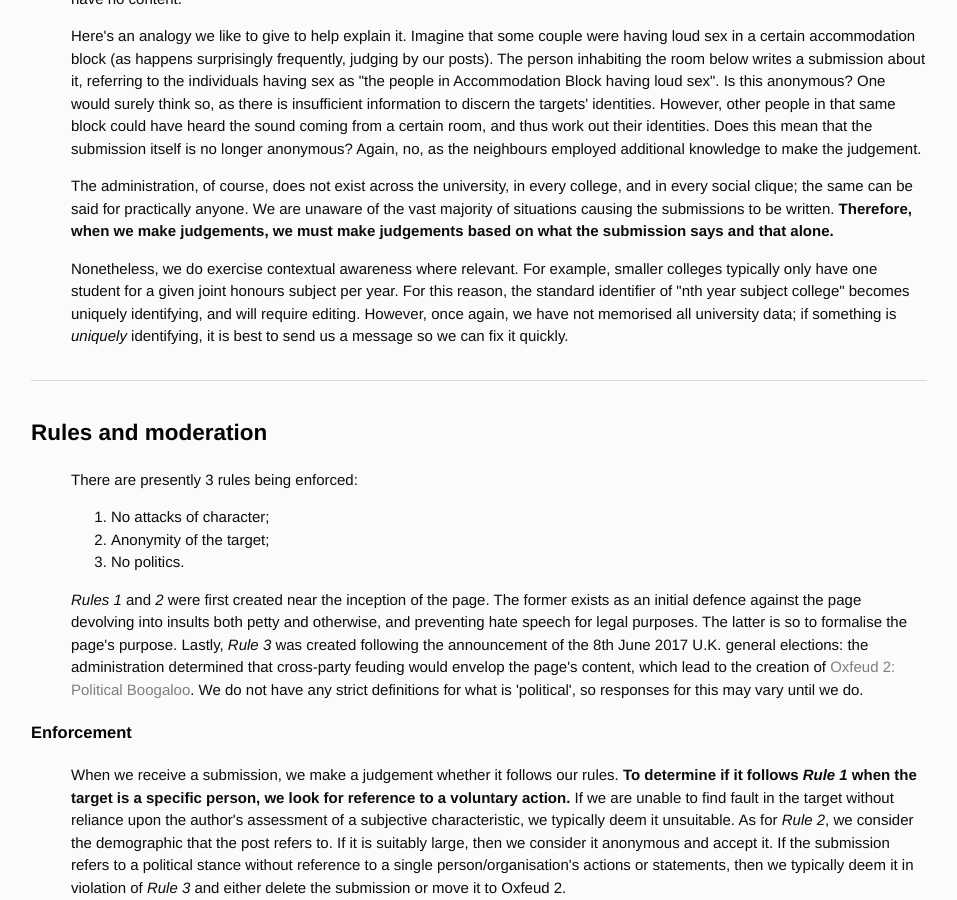
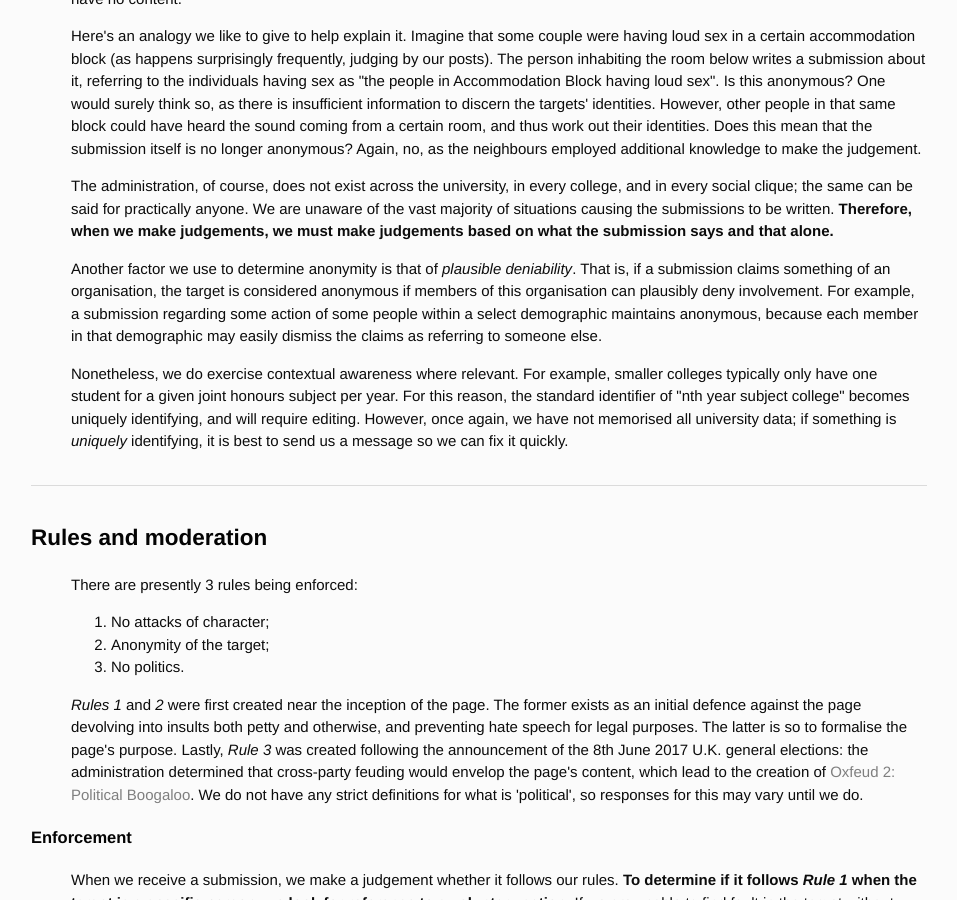
Before and after one commit to Oxfeud/oxfeud.github.io, a Jekyll site: the page built from index.html, in a window 1280 px wide and 900 px high, scrolled down 3833 px. Shown: the whole window, without its empty margins (161-1118 px from the left). Built offline with Jekyll 4.4.1, drawn with Linux system fonts in a browser that asks for light colours.

Commit message:
Create index.html

```diff
--- a/index.html
+++ b/index.html
@@ -99,6 +99,7 @@ title: Oxfeud - FAQ
 	<p>The first rule implemented was that of anonymity. All submissions' authors are not included when posted, to the extent that we typically adjust submissions in case they are signed-off with name. Moreover, we believe that submissions' targets should remain anonymous to the general public. This does not mean that no information should be given; if there were no identifiers, we would have no content.</p>
 	<p>Here's an analogy we like to give to help explain it. Imagine that some couple were having loud sex in a certain accommodation block (as happens surprisingly frequently, judging by our posts). The person inhabiting the room below writes a submission about it, referring to the individuals having sex as "the people in Accommodation Block having loud sex". Is this anonymous? One would surely think so, as there is insufficient information to discern the targets' identities. However, other people in that same block could have heard the sound coming from a certain room, and thus work out their identities. Does this mean that the submission itself is no longer anonymous? Again, no, as the neighbours employed additional knowledge to make the judgement.</p>
 	<p>The administration, of course, does not exist across the university, in every college, and in every social clique; the same can be said for practically anyone. We are unaware of the vast majority of situations causing the submissions to be written. <b>Therefore, when we make judgements, we must make judgements based on what the submission says and that alone.</b></p>
+	<p>Another factor we use to determine anonymity is that of <i>plausible deniability</i>. That is, if a submission claims something of an organisation, the target is considered anonymous if members of this organisation can plausibly deny involvement. For example, a submission regarding some action of some people within a select demographic maintains anonymous, because each member in that demographic may easily dismiss the claims as referring to someone else.</p>
 	<p>Nonetheless, we do exercise contextual awareness where relevant. For example, smaller colleges typically only have one student for a given joint honours subject per year. For this reason, the standard identifier of "nth year subject college" becomes uniquely identifying, and will require editing. However, once again, we have not memorised all university data; if something is <i>uniquely</i> identifying, it is best to send us a message so we can fix it quickly.</p>
 	<br />
 	<div style="border-top: 1px solid #dbdbdb; font-size: 0em; margin-top: 2em; margin-bottom: 2em;"></div>
```
